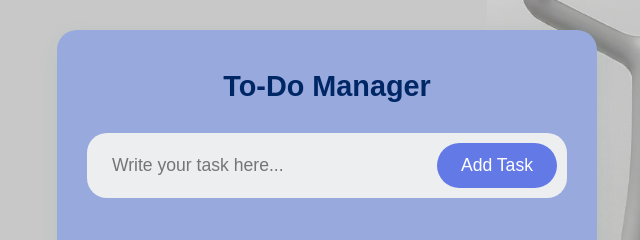
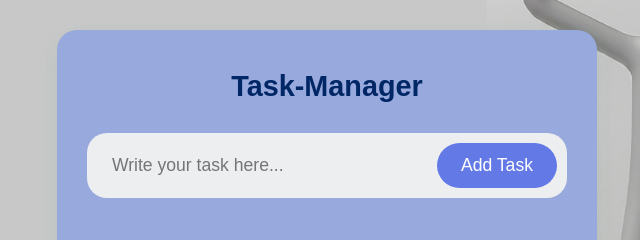
Before and after one commit to Himanshu157/Task-Manager, a website: page index.html in a window 1280 px wide. Shown: the part 241-481 px from the top of the page, 313-953 px from the left. Drawn offline with Linux system fonts and the light colour scheme.

Commit message:
Update index.html

```diff
--- a/index.html
+++ b/index.html
@@ -3,13 +3,13 @@
 <head>
     <meta charset="UTF-8">
     <meta name="viewport" content="width=device-width, initial-scale=1.0">
-    <title>TO-DO MANAGER</title>
+    <title>TASK-MANAGER</title>
     <link rel="stylesheet" href="style.css">
 </head>
 <body>
     <div class="container">
         <div class="todo-app">
-            <h2>To-Do Manager</h2>
+            <h2>Task-Manager</h2>
             <div class="row">
                 <input type="text" id="input-box" placeholder=" Write your task here...">
                 <button onclick="addTask()">Add Task</button>
```
